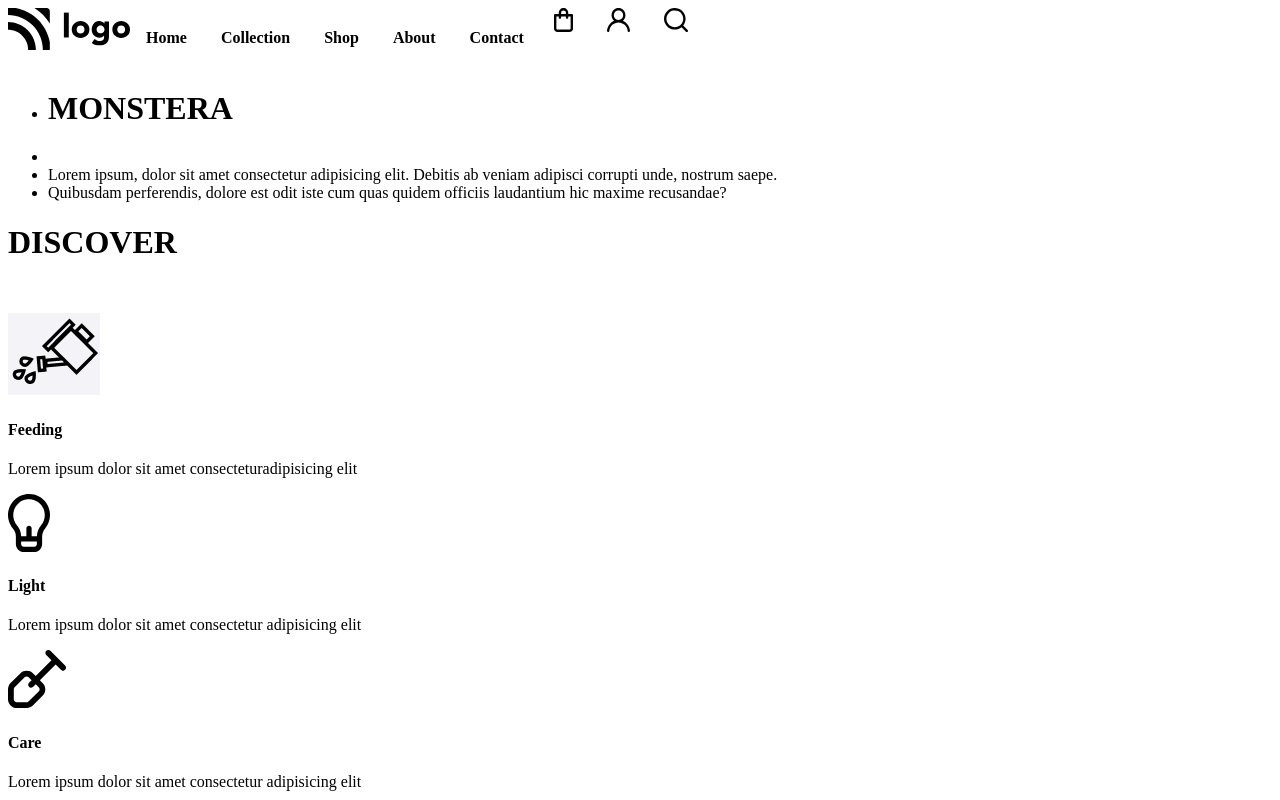
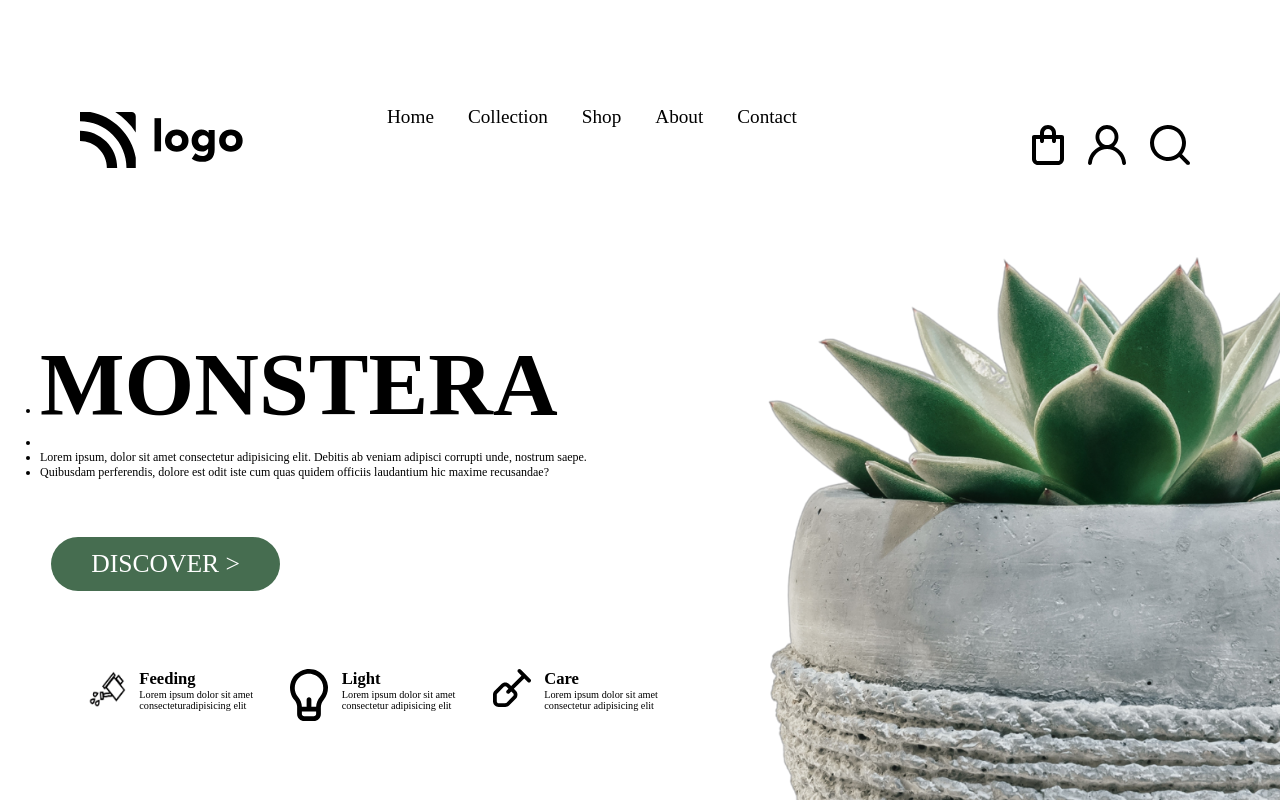
Before and after one commit to itamim345/monstera, a plain HTML site: page index.html in a window 1280 px wide. Shown: the top 800 px of the page. Drawn offline with Linux system fonts and the light colour scheme; a web font is replaced by a local one.

Commit message:
added css with other modification

```diff
--- a/index.html
+++ b/index.html
@@ -15,20 +15,117 @@
     />
     <style>
       /* Write styles here */
+      body {
+        margin: 0;
+        padding: 0;
+        font-family: Allerta;
+      }
+      /* nav area css */
       #navbarMonstera{
         overflow: hidden;
+        padding: 10vh 10vh;
       }
-      #navFirst,#navMid,#navEnd{
+      #navFirst,#navMid{
         float: left;
+      }
+      #navFirst{
+        margin-top: 4vh;
+      }
+      #navFirst img {
+        height: 7vh;
+      }
+      #navMid{
+        padding : 0 10vw;
       }
       #navMid div{
         display: inline-block;
         margin: 0 15px;
       }
+      #navMid div h4 {
+        font-size: 1.5vw;
+        font-weight: 100;
+      }
+      #navEnd {
+        margin-top: 5.6vh;
+        float: right;
+      }
       #navEnd div {
         display: inline-block;
-        margin: 0 15px;
+        margin: 0 10px;
       }
+      #navEnd div img {
+        height: 5vh;
+      }
+      /* midWhole area css */
+      #monstera{
+        margin: 0;
+        font-size: 7vw;
+      }
+      #midWholePart1 {
+        width: 60%;
+        float: left;
+      }
+      #midWholePart1 + div{
+        width: 40%;
+        float: right;
+      }
+      #midWholePart11 ul li{
+        font-size: 12px;
+      }
+      #midWholePart11 ul{
+        margin: 10vh 0 5vh 0;
+      }
+      #midWholePart121 h1 {
+        border-radius: 3vw;
+        font-size: 2vw;
+        font-weight: 100;
+        padding: 12px 40px;
+        background: #466D50;
+        display: inline-block;
+        margin-left: 4vw;
+        color: #fff;
+        margin-bottom: 3vw;
+      }
+      #midWholePart1 + div img{
+        width: 100%;
+      }
+      .midWholePart13Parts{
+        width: 31.3%;
+        float: left;
+        margin: 1%;
+      }
+      .midWholePart13Parts div:nth-child(1) {
+        width: 25%;
+        float: left;
+        margin: 1%;
+      }
+      .midWholePart13Parts div:nth-child(1) img {
+        width: 80%;
+        float: left;
+      }
+      .midWholePart13Parts div:nth-child(2) {
+        width: 71%;
+        float: left;
+        margin: 1%;
+      }
+      .midWholePart13Parts div:nth-child(2) h4 {
+        margin: 0;
+        font-size: 1.3vw;
+      }
+      .midWholePart13Parts div:nth-child(2) p {
+        margin: 0;
+        font-size: .8vw;
+      }
+      #midWholePart13 {
+        overflow: hidden;
+        padding: 0 10vh;
+      }
+
+
+
+
+
+
     </style>
   </head>
   <body>
@@ -87,7 +184,7 @@
         <div id="midWholePart12">
           <div id="midWholePart121">
             <div>
-              <h1>DISCOVER</h1>
+              <h1>DISCOVER ></h1>
             </div>
             <div id="midWholePart122">
               <img src="./photos/greaterThan.svg" />
@@ -97,7 +194,7 @@
         <div id="midWholePart13">
           <div class="midWholePart13Parts">
             <div>
-              <img id="feeding" src="./photos/water plant.png" />
+              <img id="feeding" src="./photos/water-plant.png" />
             </div>
             <div>
               <h4>Feeding</h4>
```
Also changed, not shown: photos/water-plant.png (added).
